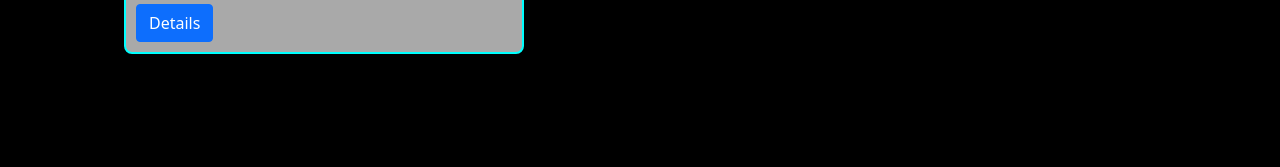
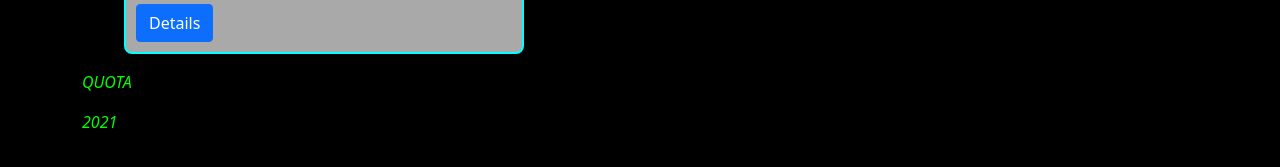
Before and after one commit to Allantoizmughus/Quota, an Angular app: page / in a window 1280 px wide. Shown: the part 629-796 px from the top of the page. Built offline with nearby package versions, Linux system fonts and the light colour scheme.

Commit message:
Add image icons for upvote and downvote

```diff
--- a/src/app/quota/quota.component.css
+++ b/src/app/quota/quota.component.css
@@ -14,3 +14,7 @@
 h2{
     font-style: italic;
 }
+.footer{
+    width: 100%;
+    height: 100px;
+}
--- a/src/app/quota/quota.component.html
+++ b/src/app/quota/quota.component.html
@@ -18,4 +18,10 @@
    <app-quote-form (addQuote)="addNewQuote($event)"></app-quote-form>
 </div>
 </div>
+
+<div class="footer">
+   <div><p>QUOTA</p></div>
+   <div><P>2021</P></div>
+
 </div>
+</div>
--- a/src/app/quote-details/quote-details.component.css
+++ b/src/app/quote-details/quote-details.component.css
@@ -1,9 +1,11 @@
 .btn-success{
-    height: 40px;
+    height: 50px;
     width: 40px;
+    border-radius: 5px;
 }
 .hate{
-    height: 40px;
+    height: 50px;
     width: 40px;
     background-color: violet;
+    border-radius: 5px;
 }
--- a/src/app/quote-details/quote-details.component.html
+++ b/src/app/quote-details/quote-details.component.html
@@ -1,7 +1,7 @@
 <div>
 <p>{{quote.description}}</p>
 <P>The quote was uploaded by {{quote.submission}}, <span id="when">{{quote.postDate|dateCount}} days ago.</span></P>
-<button class="btn btn-sm btn-success" (click)='upvote()'>{{quote.likes}}</button>
-<button class="btn btn-sm hate" id="hate" (click)='downvote()'>{{quote.dislikes}}</button>
+<button class="btn btn-sm btn-success" (click)='upvote()'><img src="assets/Img/thumbs-up-hand-symbol.png" alt="likeIcon" height="25px" width="25px">{{quote.likes}}</button>
+<button class="btn btn-sm hate" id="hate" (click)='downvote()'><img src="assets/Img/thumbs-down-silhouette.png" alt="image" height="25px" width="25px">{{quote.dislikes}}</button>
 <button (click)= 'quoteDelete(true)' class="btn btn-outline-danger">Delete</button>
 </div>
```
